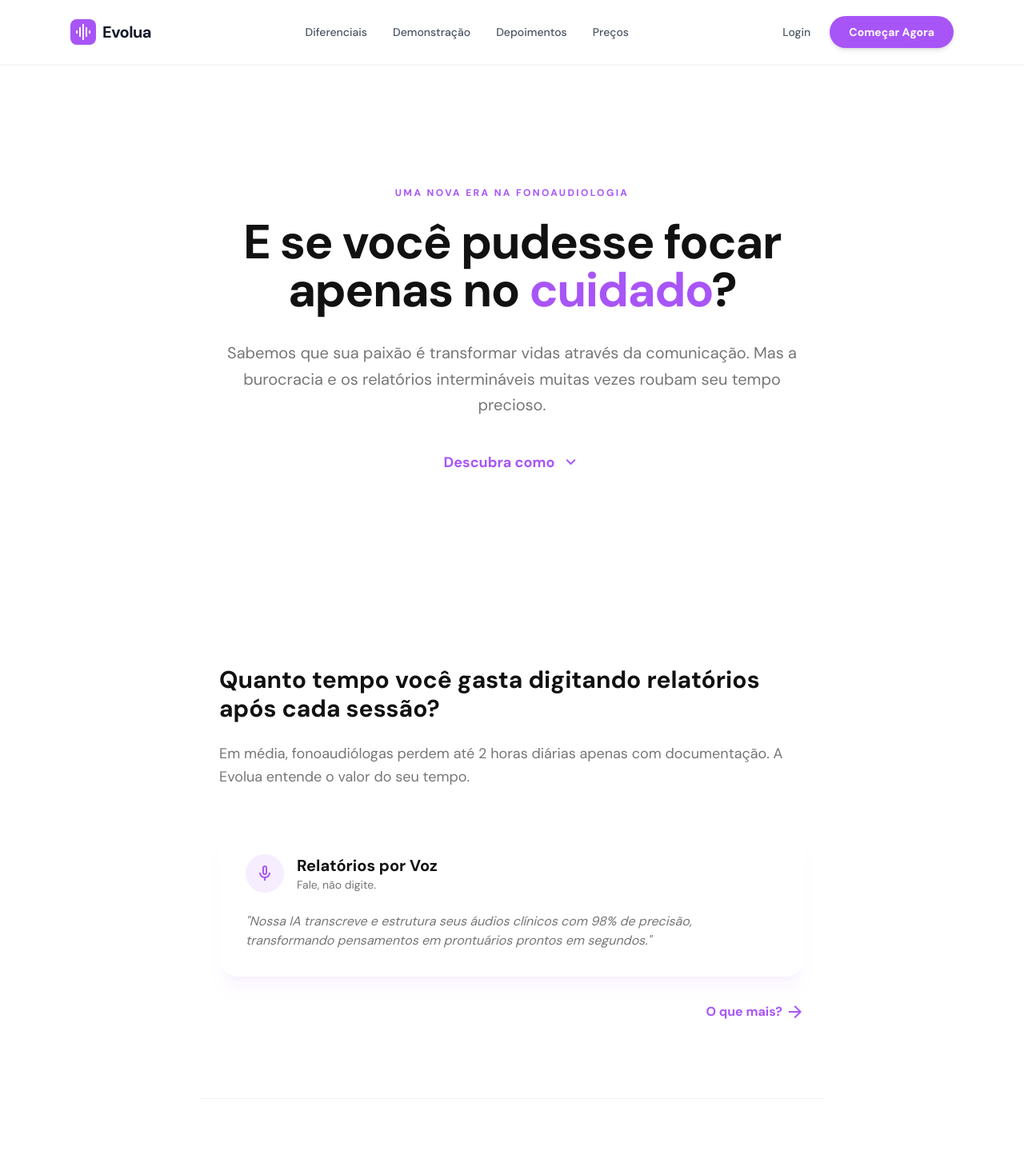
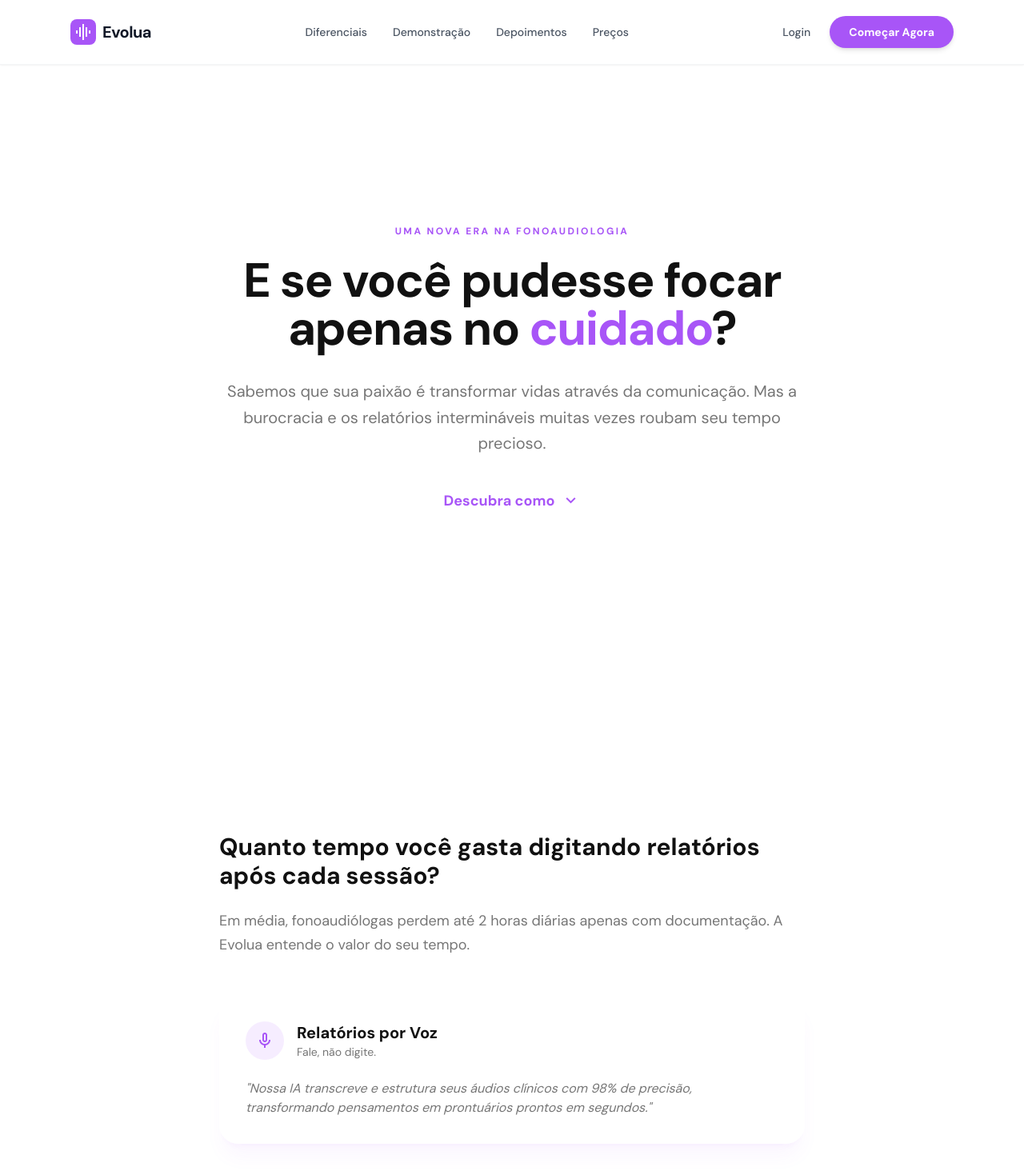
Before and after one commit to matalvesdev/evolua-landingpage, a Next.js app: page / in a window 1280 px wide. Shown: the top 1464 px of the page at 80% size. Built offline with nearby package versions, Linux system fonts and the light colour scheme.

Commit message:
fix: cada seção ocupa tela inteira centralizada - sem mostrar próxima seção

```diff
--- a/src/app/globals.css
+++ b/src/app/globals.css
@@ -18,6 +18,10 @@ body {
 
 .section-fade {
   border-bottom: 1px solid rgba(0, 0, 0, 0.05);
+  min-height: 100vh;
+  display: flex;
+  flex-direction: column;
+  justify-content: center;
 }
 
 .glass-card {
--- a/src/app/page.tsx
+++ b/src/app/page.tsx
@@ -13,7 +13,7 @@ export default function Home() {
   return (
     <>
       <Navbar />
-      <main className="pt-24 pb-32">
+      <main className="pt-16">
         <Hero />
         <FeatureVoice />
         <FeatureSchedule />
--- a/src/components/Demo.tsx
+++ b/src/components/Demo.tsx
@@ -34,7 +34,7 @@ export default function Demo() {
 
   return (
     <section
-      className="py-24 section-fade"
+      className="min-h-screen flex flex-col justify-center py-24 section-fade"
       id="demo-section"
     >
       <div className="mb-16 text-center px-6 max-w-[780px] mx-auto">
--- a/src/components/Hero.tsx
+++ b/src/components/Hero.tsx
@@ -1,6 +1,6 @@
 export default function Hero() {
   return (
-    <section className="min-h-[80vh] flex flex-col justify-center px-6 conversational-container text-center mb-24">
+    <section className="min-h-screen flex flex-col justify-center px-6 conversational-container text-center">
       <span className="text-primary font-bold tracking-[0.2em] uppercase text-xs mb-6">
         Uma nova era na Fonoaudiologia
       </span>
--- a/src/components/Signup.tsx
+++ b/src/components/Signup.tsx
@@ -21,7 +21,7 @@ export default function Signup() {
   }
 
   return (
-    <section className="py-24 px-6 conversational-container" id="cadastro">
+    <section className="min-h-screen flex flex-col justify-center py-24 px-6 conversational-container" id="cadastro">
       <div className="text-center mb-16">
         <div className="w-16 h-16 bg-primary/10 rounded-full flex items-center justify-center mx-auto mb-6">
           <span className="material-symbols-outlined text-primary text-3xl">
```
